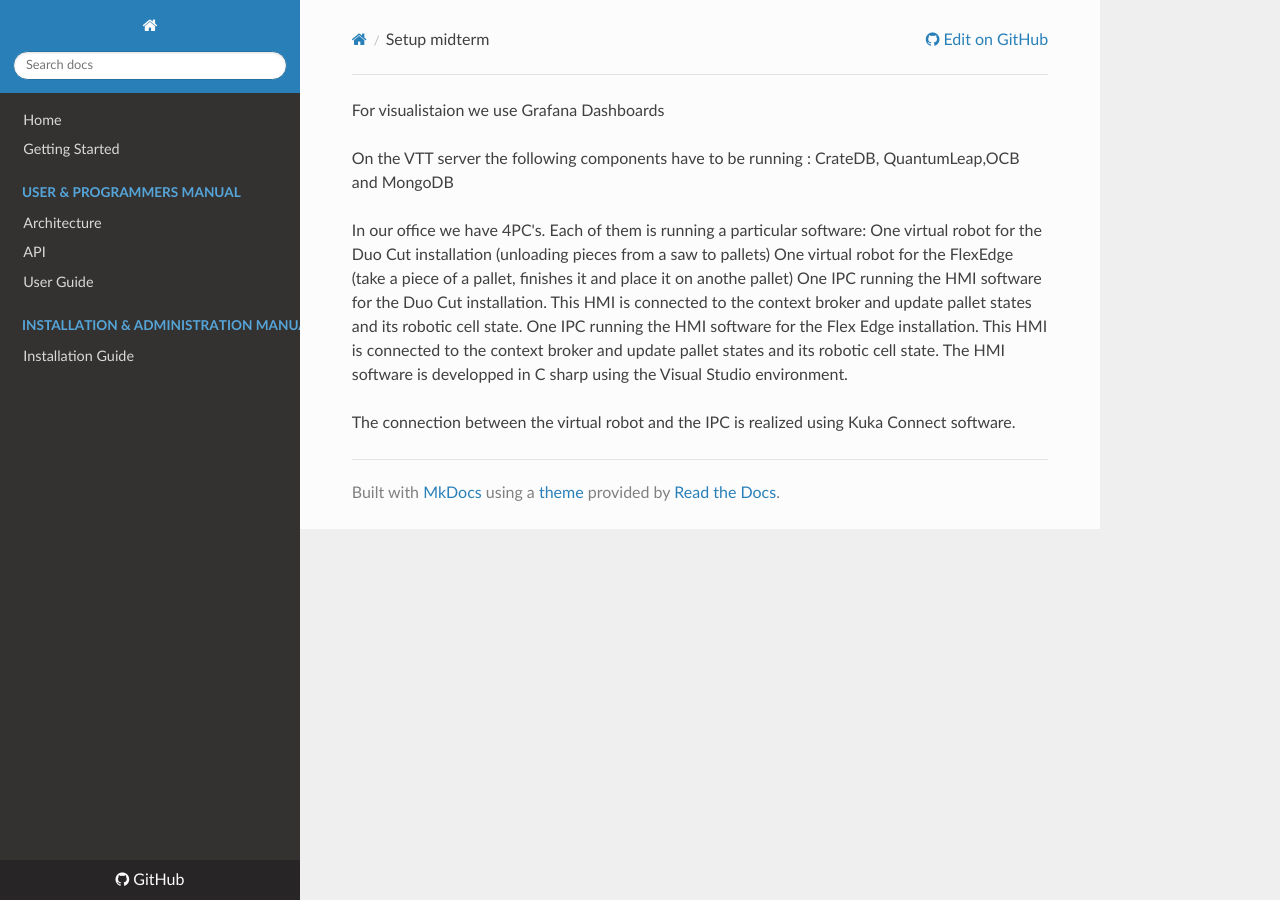
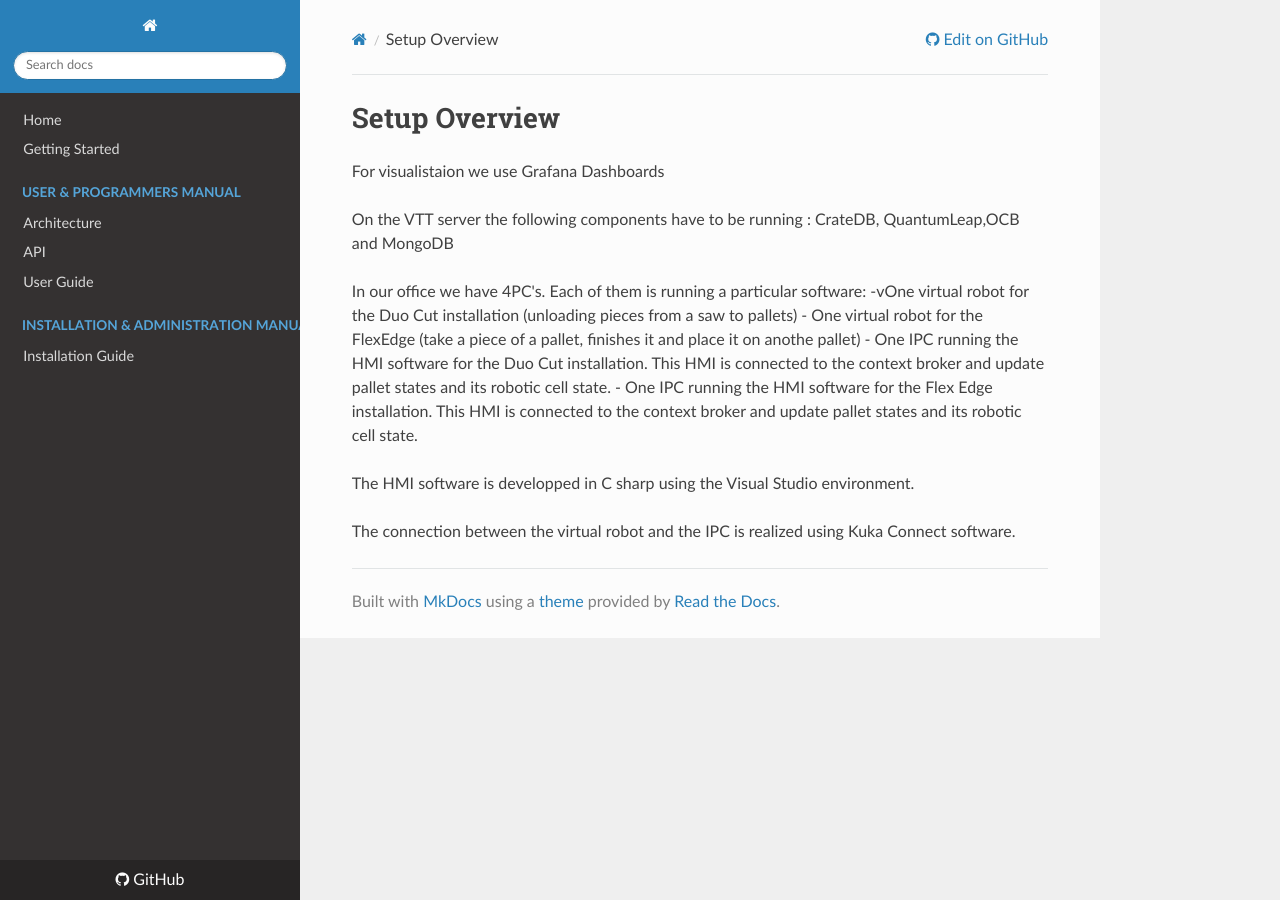
Before and after one commit to ramp-eu/JS2SF, an MkDocs documentation site: the page built from docs/Setup_midterm.md, in a window 1280 px wide. Built offline with MkDocs 1.6.1, drawn with Linux system fonts in a browser that asks for light colours; nearby versions of some CDN libraries; old or Windows-style settings are respelled for this version of MkDocs.

Commit message:
Update Setup_midterm.md

```diff
--- a/docs/Setup_midterm.md
+++ b/docs/Setup_midterm.md
@@ -1,13 +1,16 @@
+#Setup Overview
+
 For visualistaion we use Grafana Dashboards
 
 On the VTT server the following components have to be running :
   CrateDB, QuantumLeap,OCB and MongoDB
 
 In our office we have 4PC's. Each of them is running a particular software:
-  One virtual robot for the Duo Cut installation (unloading pieces from a saw to pallets)
-  One virtual robot for the FlexEdge (take a piece of a pallet, finishes it and place it on anothe pallet)
-  One IPC running the HMI software for the Duo Cut installation. This HMI is connected to the context broker and update pallet states and its robotic cell state.
-  One IPC running the HMI software for the Flex Edge installation. This HMI is connected to the context broker and update pallet states and its robotic cell state.
+  -vOne virtual robot for the Duo Cut installation (unloading pieces from a saw to pallets)
+  - One virtual robot for the FlexEdge (take a piece of a pallet, finishes it and place it on anothe pallet)
+  - One IPC running the HMI software for the Duo Cut installation. This HMI is connected to the context broker and update pallet states and its robotic cell state.
+  - One IPC running the HMI software for the Flex Edge installation. This HMI is connected to the context broker and update pallet states and its robotic cell state.
+
 The HMI software is developped in C sharp using the Visual Studio environment.
 
 The connection between the virtual robot and the IPC is realized using Kuka Connect software.
```
